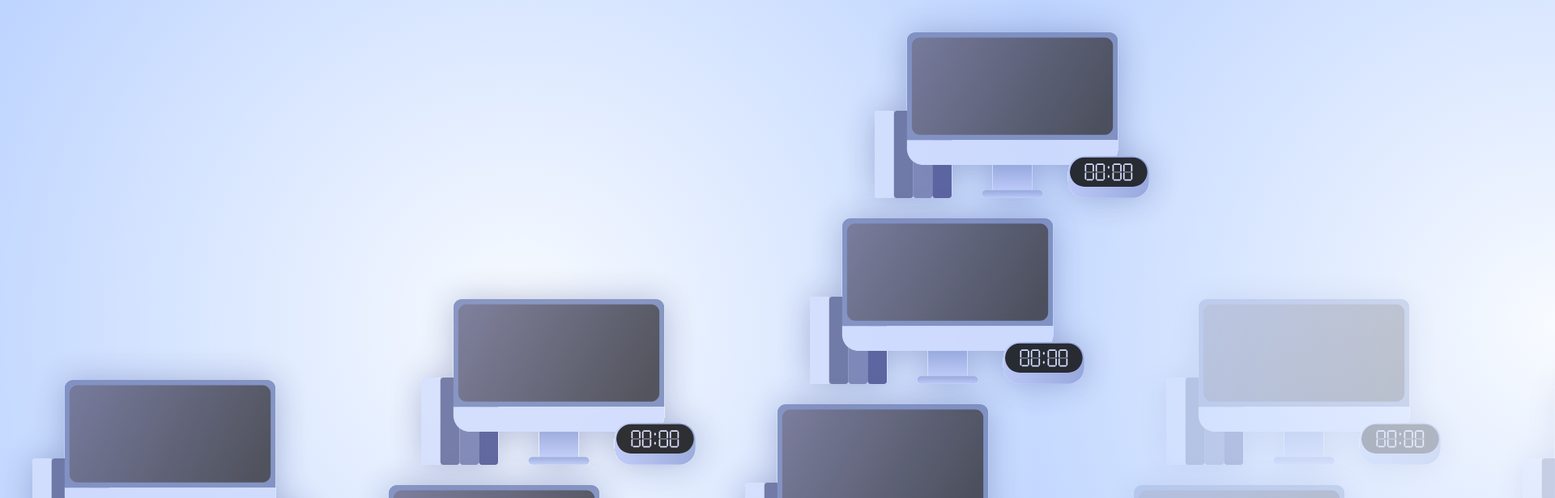
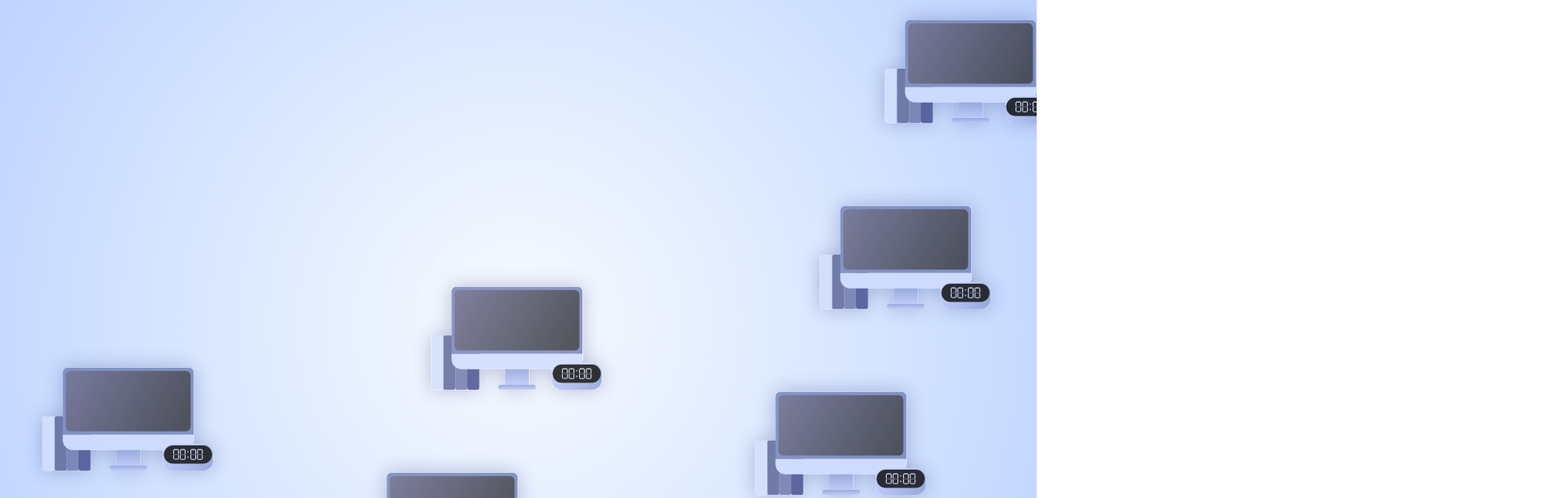
Before and after one commit to mynameSumin/dang-il-frontend, a React (Create React App) app: page / in a window 1280 px wide. Shown: the top 616 px of the page at 81% size, 1920 px wide, since content can reach past the window. Built offline with nearby package versions, Linux system fonts and the light colour scheme.

Commit message:
feat: 화면 스크롤 기능 제거

```diff
--- a/src/components/MakeDesk.js
+++ b/src/components/MakeDesk.js
@@ -1,5 +1,5 @@
-import React, { useState, useEffect, useRef } from "react";
-import DeskSVG from "../assets/deskPlain.svg";
+import React, { useState, useEffect } from "react";
+import "../styles/makeDesk.css";
 
 export default function MakeDesk({ fakeData, fieldRef }) {
   const [desks, setDesks] = useState([]);
@@ -120,7 +120,6 @@ export default function MakeDesk({ fakeData, fieldRef }) {
   const handleMouseDown = (e) => {
     setDragStart({ x: e.clientX, y: e.clientY });
     setIsDragging(true);
-    console.log("드래그 시작", isDragging);
   };
 
   const handleMouseMove = (e) => {
@@ -142,7 +141,6 @@ export default function MakeDesk({ fakeData, fieldRef }) {
 
   //마우스를 떼면 드래그 끝
   const handleMouseUp = () => {
-    console.log(isDragging);
     setIsDragging(false);
     // 드래그가 끝난 후 부드럽게 이동하는 모션 추가
   };
@@ -159,15 +157,6 @@ export default function MakeDesk({ fakeData, fieldRef }) {
     );
   };
 
-  // const isMainDesk = (desk) => {
-  //   const fieldWidth = window.innerWidth;
-  //   const fieldHeight = window.innerHeight;
-  //   return (
-  //     Math.abs(fieldWidth - desk.x) < 40 &&
-  //     Math.abs(fieldHeight.)
-  //   );
-  //  }
-
   return (
     <div
       ref={fieldRef}
@@ -176,11 +165,6 @@ export default function MakeDesk({ fakeData, fieldRef }) {
       onMouseMove={handleMouseMove}
       onMouseUp={handleMouseUp}
       onMouseLeave={handleMouseUp}
-      style={{
-        width: "100vw",
-        height: "100vh",
-        position: "relative",
-      }}
     >
       {desks.map((box) => (
         <svg
@@ -199,11 +183,10 @@ export default function MakeDesk({ fakeData, fieldRef }) {
             left: `${box.x}px`,
             top: `${box.y}px`,
             opacity: isOutsideViewport(box) ? 0.3 : 1,
-            transform: isClickedDesk == box.id ? "scale(1.2)" : "scale(1)",
-            transition: "0.3s ease",
+            transform: isClickedDesk === box.id ? "scale(1.2)" : "scale(1)",
             cursor: "pointer",
             filter:
-              isClickedDesk == box.id
+              isClickedDesk === box.id
                 ? "drop-shadow(0px 0px 10px rgba(0, 136, 210, 1))"
                 : "none",
           }}
--- a/src/pages/MainPage.js
+++ b/src/pages/MainPage.js
@@ -50,13 +50,11 @@ export default function MainPage() {
   };
 
   const handleKakaoLogin = () => {
-    window.location.href =
-      "https://www.dangil-artisticsw.site/auth/kakao/login";
+    window.location.href = "https://dangil-artisticsw.site/auth/kakao/login";
   };
 
   const handleGoogleLogin = () => {
-    window.location.href =
-      "https://www.dangil-artisticsw.site/auth/google/login";
+    window.location.href = "https://dangil-artisticsw.site/auth/google/login";
   };
 
   const fakeData = Array.from({ length: 20 }, (_, i) => ({ id: i + 1 })); // 예시 데이터 20개
```
